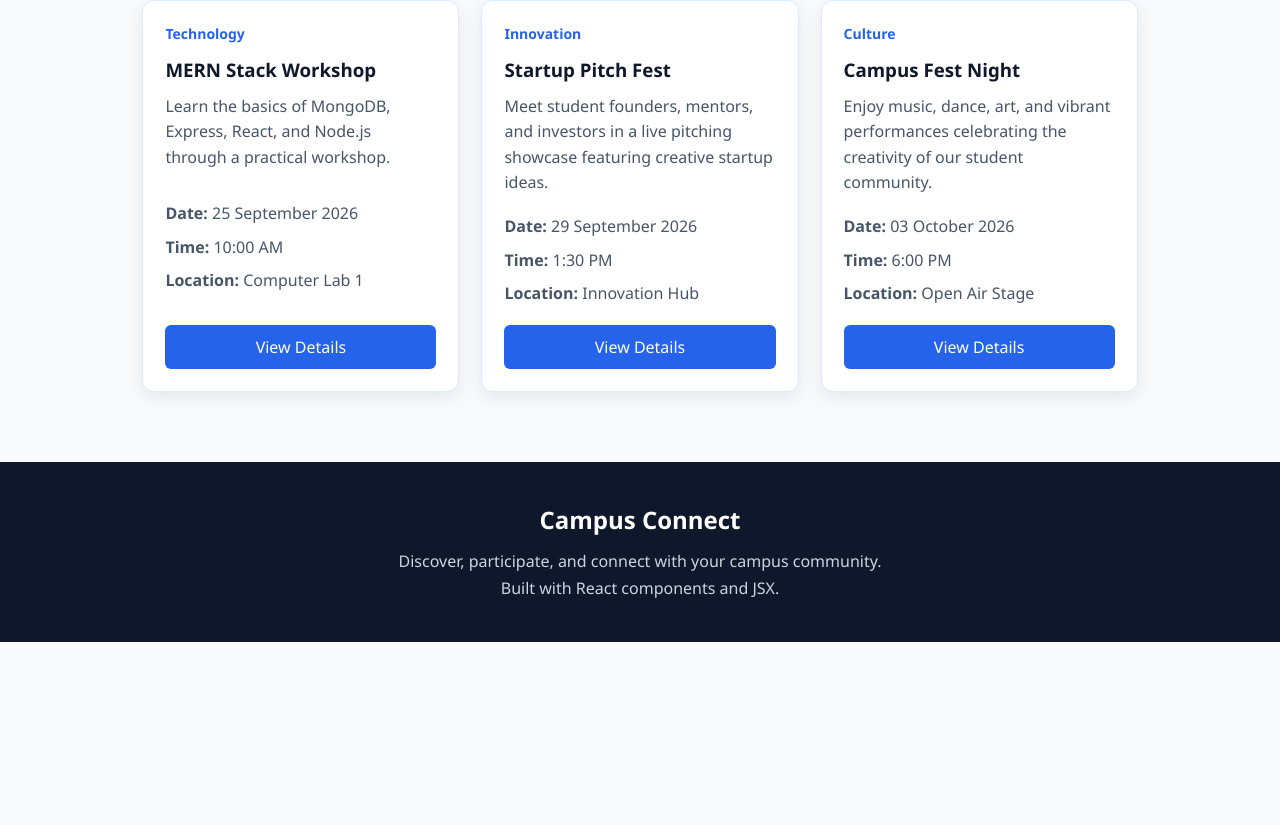
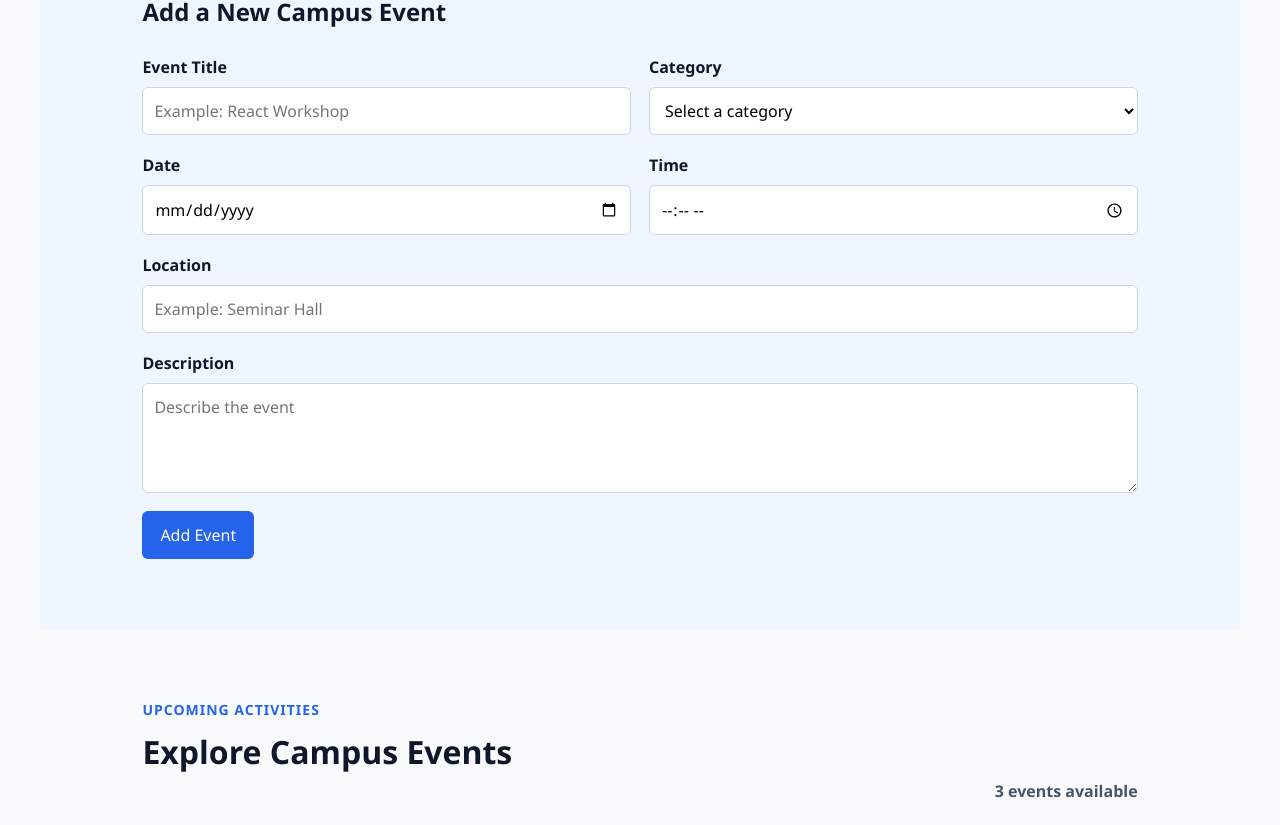
Before and after one commit to Samarth-Satoddi/PLACEMENT-TRAINING-SEM-5-JAVASCRIPT, a React (Vite) app in the folder react-demo/: page / in a window 1280 px wide. Shown: the part 695-1520 px from the top of the page. Before the commit the page ends 1337 px from the top, so only its background shows below. Built offline with nearby package versions, Linux system fonts and the light colour scheme.

Commit message:
Add campus events app updates

```diff
--- a/react-demo/src/App.css
+++ b/react-demo/src/App.css
@@ -13,7 +13,10 @@ body {
   color: #0f172a;
 }
 
-button {
+button,
+input,
+select,
+textarea {
   font: inherit;
 }
 
@@ -102,6 +105,14 @@ button {
   padding: 70px 8%;
 }
 
+.section-heading {
+  display: flex;
+  justify-content: space-between;
+  align-items: end;
+  gap: 18px;
+  margin-bottom: 24px;
+}
+
 .section-label {
   margin: 0;
   color: #2563eb;
@@ -115,6 +126,17 @@ button {
   margin-top: 8px;
   color: #0f172a;
   font-size: 32px;
+}
+
+.events-count {
+  margin: 0;
+  color: #475569;
+  font-weight: 600;
+}
+
+.no-events {
+  margin-top: 20px;
+  color: #475569;
 }
 
 .event-grid {
@@ -181,6 +203,72 @@ button {
   background-color: #1d4ed8;
 }
 
+.event-form-section {
+  max-width: 1200px;
+  margin: auto;
+  padding: 70px 8%;
+  background-color: #eff6ff;
+}
+
+.event-form-section h2 {
+  margin-top: 8px;
+  color: #0f172a;
+}
+
+.event-form {
+  display: grid;
+  grid-template-columns: repeat(2, minmax(0, 1fr));
+  gap: 18px;
+  margin-top: 25px;
+}
+
+.form-group {
+  display: flex;
+  flex-direction: column;
+  gap: 8px;
+}
+
+.full-width {
+  grid-column: 1 / -1;
+}
+
+.form-group label {
+  color: #0f172a;
+  font-weight: 600;
+}
+
+.form-group input,
+.form-group select,
+.form-group textarea {
+  padding: 11px;
+  border: 1px solid #cbd5e1;
+  border-radius: 6px;
+  font: inherit;
+  background-color: #ffffff;
+}
+
+.form-group textarea {
+  min-height: 110px;
+  resize: vertical;
+}
+
+.submit-button {
+  width: fit-content;
+  padding: 12px 18px;
+  border: none;
+  border-radius: 6px;
+  background-color: #2563eb;
+  color: white;
+  cursor: pointer;
+}
+
+.form-error {
+  grid-column: 1 / -1;
+  margin: 0;
+  color: #dc2626;
+  font-weight: bold;
+}
+
 .footer {
   background-color: #0f172a;
   color: #e2e8f0;
@@ -216,4 +304,17 @@ button {
   .hero h1 {
     font-size: 36px;
   }
+
+  .section-heading {
+    flex-direction: column;
+    align-items: flex-start;
+  }
+
+  .event-form {
+    grid-template-columns: 1fr;
+  }
+
+  .full-width {
+    grid-column: auto;
+  }
 }
--- a/react-demo/src/App.jsx
+++ b/react-demo/src/App.jsx
@@ -1,17 +1,31 @@
+import { useState } from "react";
 import "./App.css";
 import Navbar from "./components/Navbar";
 import Hero from "./components/Hero";
+import EventForm from "./components/EventForm";
 import EventSection from "./components/EventSection";
 import Footer from "./components/Footer";
+import { initialEvents } from "./data/events";
 
 function App() {
+  const [events, setEvents] = useState(initialEvents);
+
+  function handleAddEvent(newEvent) {
+    setEvents((previousEvents) => [...previousEvents, newEvent]);
+  }
+
   return (
     <div className="app-shell">
       <Navbar />
 
       <main id="home">
-        <Hero />
-        <EventSection />
+        <Hero
+          title="Discover What Is Happening on Campus"
+          description="Find workshops, sports activities, club meetings, and opportunities to connect with other students."
+        />
+
+        <EventForm onAddEvent={handleAddEvent} />
+        <EventSection events={events} />
       </main>
 
       <Footer />
--- a/react-demo/src/components/EventForm.jsx
+++ b/react-demo/src/components/EventForm.jsx
@@ -0,0 +1,153 @@
+import { useState } from "react";
+
+function EventForm({ onAddEvent }) {
+  const [formData, setFormData] = useState({
+    title: "",
+    category: "",
+    date: "",
+    time: "",
+    location: "",
+    description: "",
+  });
+
+  const [formError, setFormError] = useState("");
+
+  function handleChange(event) {
+    const { name, value } = event.target;
+
+    setFormData((previousData) => ({
+      ...previousData,
+      [name]: value,
+    }));
+  }
+
+  function handleSubmit(event) {
+    event.preventDefault();
+
+    if (
+      formData.title === "" ||
+      formData.category === "" ||
+      formData.date === "" ||
+      formData.time === "" ||
+      formData.location === "" ||
+      formData.description === ""
+    ) {
+      setFormError("Please fill in every field.");
+      return;
+    }
+
+    const newEvent = {
+      id: Date.now(),
+      title: formData.title,
+      category: formData.category,
+      date: formData.date,
+      time: formData.time,
+      location: formData.location,
+      description: formData.description,
+    };
+
+    onAddEvent(newEvent);
+
+    setFormData({
+      title: "",
+      category: "",
+      date: "",
+      time: "",
+      location: "",
+      description: "",
+    });
+
+    setFormError("");
+  }
+
+  return (
+    <section className="event-form-section">
+      <p className="section-label">Create an Activity</p>
+      <h2>Add a New Campus Event</h2>
+
+      <form className="event-form" onSubmit={handleSubmit}>
+        <div className="form-group">
+          <label htmlFor="title">Event Title</label>
+          <input
+            id="title"
+            name="title"
+            type="text"
+            value={formData.title}
+            onChange={handleChange}
+            placeholder="Example: React Workshop"
+          />
+        </div>
+
+        <div className="form-group">
+          <label htmlFor="category">Category</label>
+          <select
+            id="category"
+            name="category"
+            value={formData.category}
+            onChange={handleChange}
+          >
+            <option value="">Select a category</option>
+            <option value="Technology">Technology</option>
+            <option value="Sports">Sports</option>
+            <option value="Cultural">Cultural</option>
+            <option value="Club">Club</option>
+            <option value="Workshop">Workshop</option>
+          </select>
+        </div>
+
+        <div className="form-group">
+          <label htmlFor="date">Date</label>
+          <input
+            id="date"
+            name="date"
+            type="date"
+            value={formData.date}
+            onChange={handleChange}
+          />
+        </div>
+
+        <div className="form-group">
+          <label htmlFor="time">Time</label>
+          <input
+            id="time"
+            name="time"
+            type="time"
+            value={formData.time}
+            onChange={handleChange}
+          />
+        </div>
+
+        <div className="form-group full-width">
+          <label htmlFor="location">Location</label>
+          <input
+            id="location"
+            name="location"
+            type="text"
+            value={formData.location}
+            onChange={handleChange}
+            placeholder="Example: Seminar Hall"
+          />
+        </div>
+
+        <div className="form-group full-width">
+          <label htmlFor="description">Description</label>
+          <textarea
+            id="description"
+            name="description"
+            value={formData.description}
+            onChange={handleChange}
+            placeholder="Describe the event"
+          />
+        </div>
+
+        {formError !== "" && <p className="form-error">{formError}</p>}
+
+        <button className="submit-button" type="submit">
+          Add Event
+        </button>
+      </form>
+    </section>
+  );
+}
+
+export default EventForm;
--- a/react-demo/src/components/EventSection.jsx
+++ b/react-demo/src/components/EventSection.jsx
@@ -1,47 +1,34 @@
 import EventCard from "./EventCard";
 
-function EventSection() {
-  const events = [
-    {
-      title: "MERN Stack Workshop",
-      date: "25 September 2026",
-      time: "10:00 AM",
-      location: "Computer Lab 1",
-      category: "Technology",
-      description:
-        "Learn the basics of MongoDB, Express, React, and Node.js through a practical workshop.",
-    },
-    {
-      title: "Startup Pitch Fest",
-      date: "29 September 2026",
-      time: "1:30 PM",
-      location: "Innovation Hub",
-      category: "Innovation",
-      description:
-        "Meet student founders, mentors, and investors in a live pitching showcase featuring creative startup ideas.",
-    },
-    {
-      title: "Campus Fest Night",
-      date: "03 October 2026",
-      time: "6:00 PM",
-      location: "Open Air Stage",
-      category: "Culture",
-      description:
-        "Enjoy music, dance, art, and vibrant performances celebrating the creativity of our student community.",
-    },
-  ];
-
+function EventSection({ events = [] }) {
   return (
     <section id="events" className="events-section">
-      <p className="section-label">Upcoming Activities</p>
+      <div className="section-heading">
+        <div>
+          <p className="section-label">Upcoming Activities</p>
+          <h2>Explore Campus Events</h2>
+        </div>
 
-      <h2>Explore Campus Events</h2>
+        <p className="events-count">{events.length} events available</p>
+      </div>
 
-      <div className="event-grid">
-        {events.map((event) => (
-          <EventCard key={event.title} {...event} />
-        ))}
-      </div>
+      {events.length === 0 ? (
+        <p className="no-events">No events are available right now.</p>
+      ) : (
+        <div className="event-grid">
+          {events.map((event) => (
+            <EventCard
+              key={event.id}
+              title={event.title}
+              category={event.category}
+              date={event.date}
+              time={event.time}
+              location={event.location}
+              description={event.description}
+            />
+          ))}
+        </div>
+      )}
     </section>
   );
 }
--- a/react-demo/src/components/Hero.jsx
+++ b/react-demo/src/components/Hero.jsx
@@ -1,11 +1,11 @@
-function Hero() {
+function Hero({ title, description }) {
   return (
     <section className="hero">
       <p className="hero-label">College Events and Clubs</p>
-      <h1>Discover what is Happening?</h1>
+      <h1>{title || "Discover what is Happening?"}</h1>
       <p className="hero-description">
-        Find workshops, sports activities, and club meetings designed for every
-        student to explore and connect.
+        {description ||
+          "Find workshops, sports activities, and club meetings designed for every student to explore and connect."}
       </p>
       <a className="hero-button" href="#events">
         Explore Events
--- /dev/null
+++ b/react-demo/src/data/events.js
@@ -0,0 +1 @@
+export { initialEvents } from "./event.js";
```
